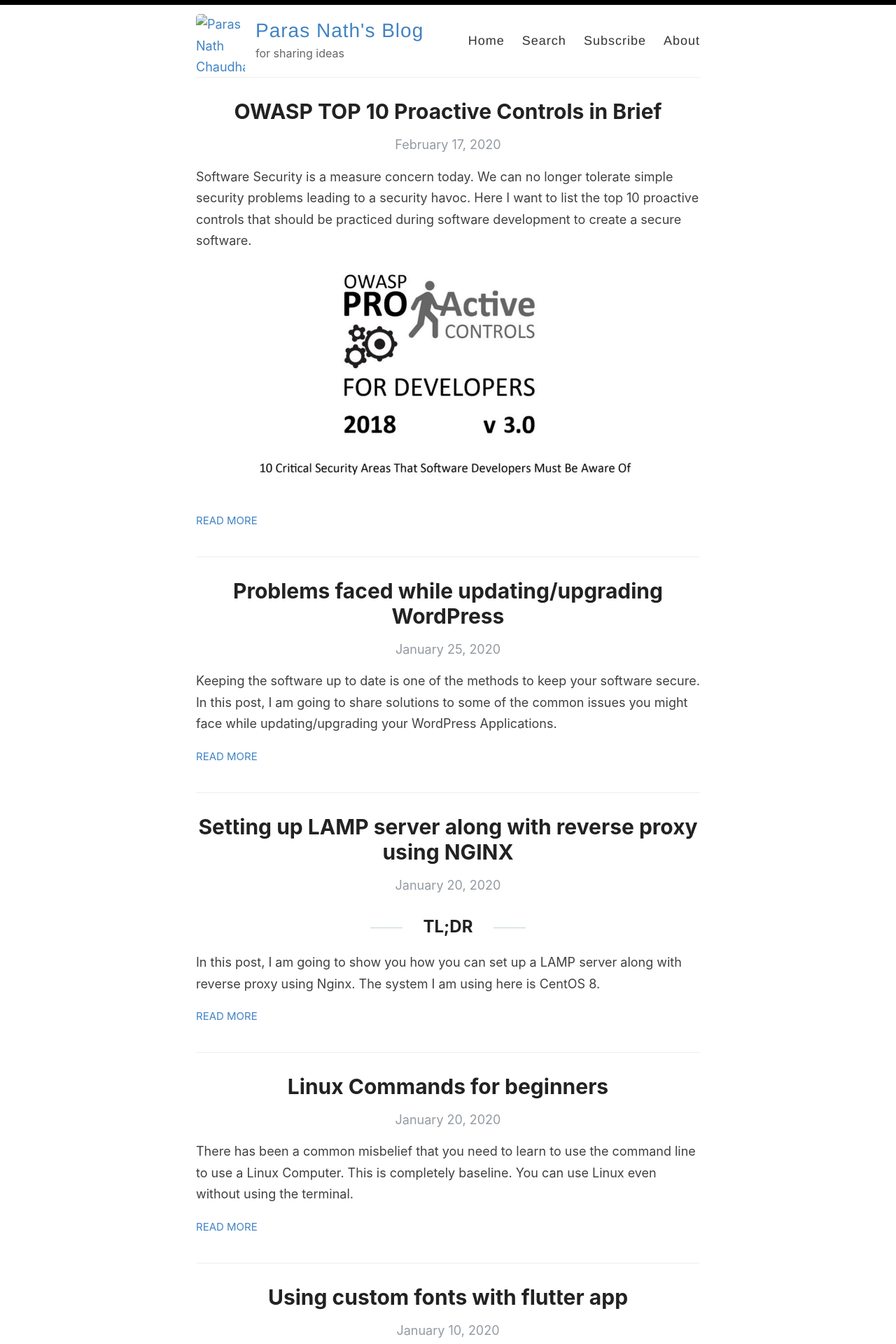
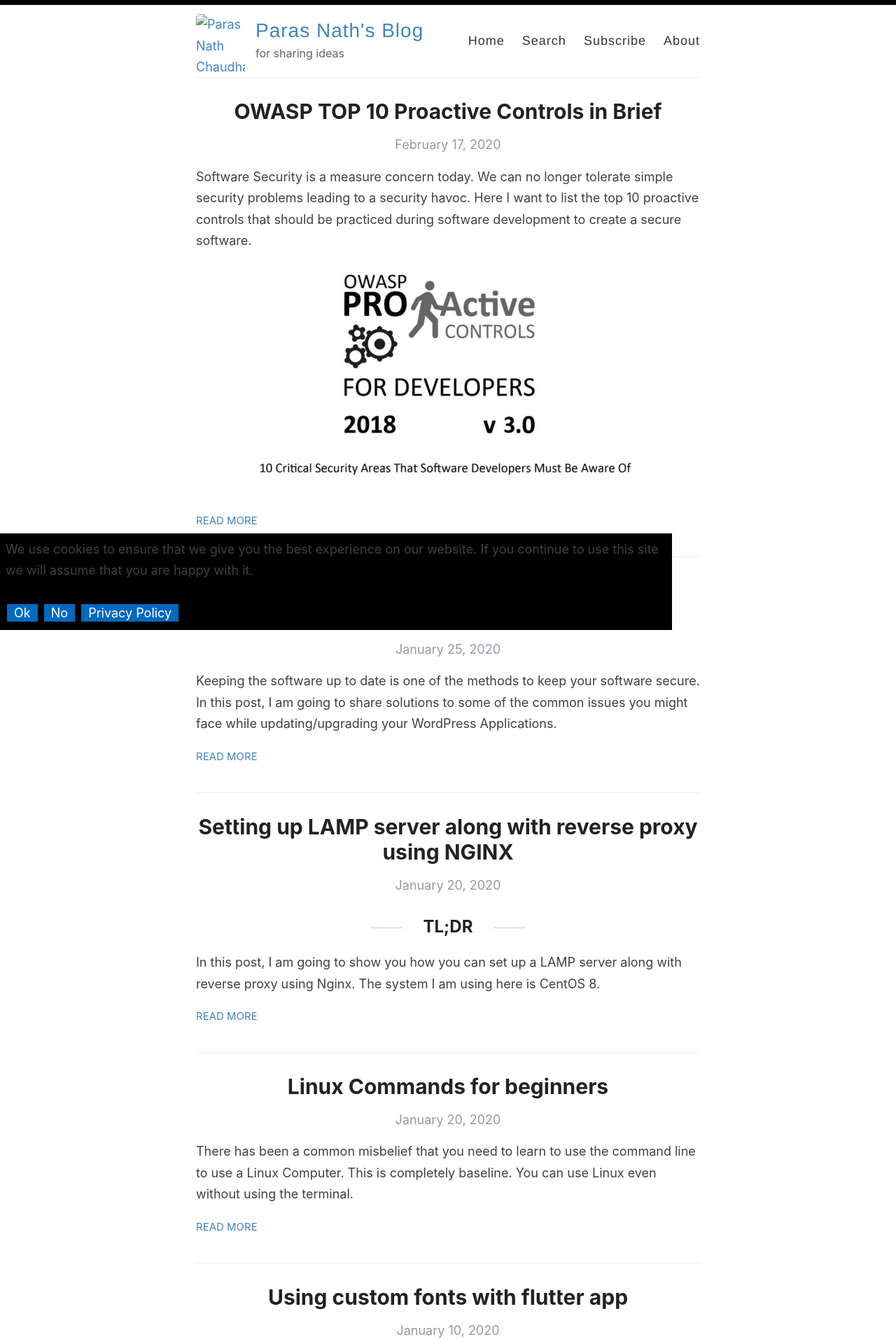
Before and after one commit to opnchaudhary/parasnath.com.np, a Jekyll site: the page built from src/index.html, in a window 1280 px wide. Shown: the top 1920 px of the page at 70% size. Built offline with Jekyll 4.4.1, drawn with Linux system fonts in a browser that asks for light colours; the list of posts is cut into pages by our own code.

Commit message:
adding gdpr

```diff
--- a/src/_layouts/default.html
+++ b/src/_layouts/default.html
@@ -49,10 +49,61 @@
         </div>
       </div>
     </div>
-
+    <div class="gdpr hide">
+        We use cookies to ensure that we give you the best experience on our website. If you continue to use this site we will assume that you are happy with it.
+        <br /><br />
+        <a class="btn" href="javascript:acceptGdpr()">Ok</a>
+        <a class="btn" href="javascript:rejectGdpr()">No</a>
+        <a class="btn" href="/blog/privacy-policy/">Privacy Policy</a>
+    </div>
     {% include analytics.html %}
     <script src="https://cdnjs.cloudflare.com/ajax/libs/webfont/1.6.28/webfontloader.js"></script>
+    <script
+      src="https://code.jquery.com/jquery-3.4.1.slim.min.js"
+      integrity="sha256-pasqAKBDmFT4eHoN2ndd6lN370kFiGUFyTiUHWhU7k8="
+      crossorigin="anonymous"></script>
     <script>
+      function setCookie(name,value,days) {
+            var expires = "";
+            if (days) {
+                var date = new Date();
+                date.setTime(date.getTime() + (days*24*60*60*1000));
+                expires = "; expires=" + date.toUTCString();
+            }
+            document.cookie = name + "=" + (value || "")  + expires + "; path=/";
+        }
+        function getCookie(name) {
+            var nameEQ = name + "=";
+            var ca = document.cookie.split(';');
+            for(var i=0;i < ca.length;i++) {
+                var c = ca[i];
+                while (c.charAt(0)==' ') c = c.substring(1,c.length);
+                if (c.indexOf(nameEQ) == 0) return c.substring(nameEQ.length,c.length);
+            }
+            return null;
+        }
+        function eraseCookie(name) {
+            document.cookie = name+'=; Max-Age=-99999999;';
+        }
+        function acceptGdpr(){
+            setCookie('cookie_notice_accepted','true',7);
+            $('.gdpr').hide();
+        }
+        function rejectGdpr(){
+            setCookie('cookie_notice_accepted','false',7);
+            $('.gdpr').hide();
+        }
+        $(document).ready(function(){
+          var cookie_notice_accepted = getCookie('cookie_notice_accepted');
+          if(cookie_notice_accepted=='false'){
+              $('.gdpr').hide();
+          }else if(cookie_notice_accepted == "true"){
+              $('.gdpr').hide();
+          }else{
+              $('.gdpr').show();
+          }
+        });
+
       WebFont.load({
           google: {
           families: ['Roboto']
--- a/src/assets/style.scss
+++ b/src/assets/style.scss
@@ -1142,3 +1142,22 @@ Modules - reusable parts of our design
 //@import "highlights";
 @import "darcula";
 @import "svg-icons";
+.gdpr{
+  position: fixed;;
+  bottom: 0;
+  z-index: 5;
+  background-color: black;
+  padding: 8px;
+  width: 75%;
+}
+.btn{
+  background: #0069c0;
+  color: white;
+  padding: 2px 10px;
+  border: none;
+  height: 2em;
+  margin: 2px
+}
+.hide{
+  display: none;
+}
```
Also changed, not shown: src/public/css/style.css (+19 -3 lines), src/public/index.html (+47 -0 lines).
